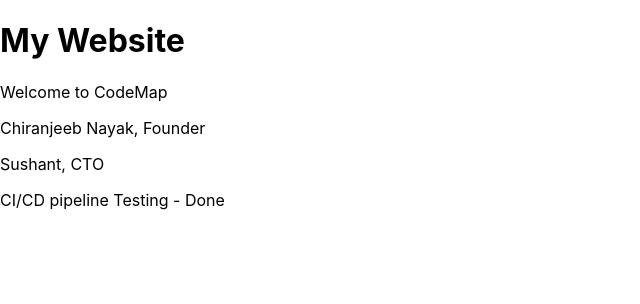
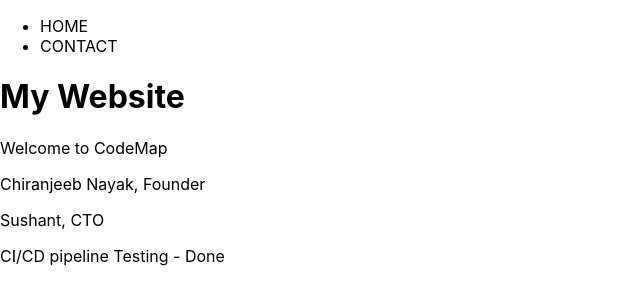
Before and after one commit to ChiranjeebNayak/CodemapUAT, a React (Create React App) app: page / in a window 1280 px wide. Shown: the top 304 px of the page, without its empty margins (0-640 px from the left). Built offline with nearby package versions, Linux system fonts and the light colour scheme.

Commit message:
Modified and Added header

```diff
--- a/src/App.js
+++ b/src/App.js
@@ -1,8 +1,10 @@
 import './App.css';
+import Header from './components/Header';
 
 function App() {
   return (
     <>
+      <Header />
       <h1>My Website</h1>
       <p>Welcome to CodeMap</p>
       <p>Chiranjeeb Nayak, Founder</p>
--- /dev/null
+++ b/src/components/Header.jsx
@@ -0,0 +1,14 @@
+import React from 'react'
+
+const Header = () => {
+  return (
+    <nav>
+      <ul>
+        <li>HOME</li>
+        <li>CONTACT</li>
+      </ul>
+    </nav>
+  )
+}
+
+export default Header
```
Also changed, not shown: src/components/Header.js (deleted, +0 -9 lines).
